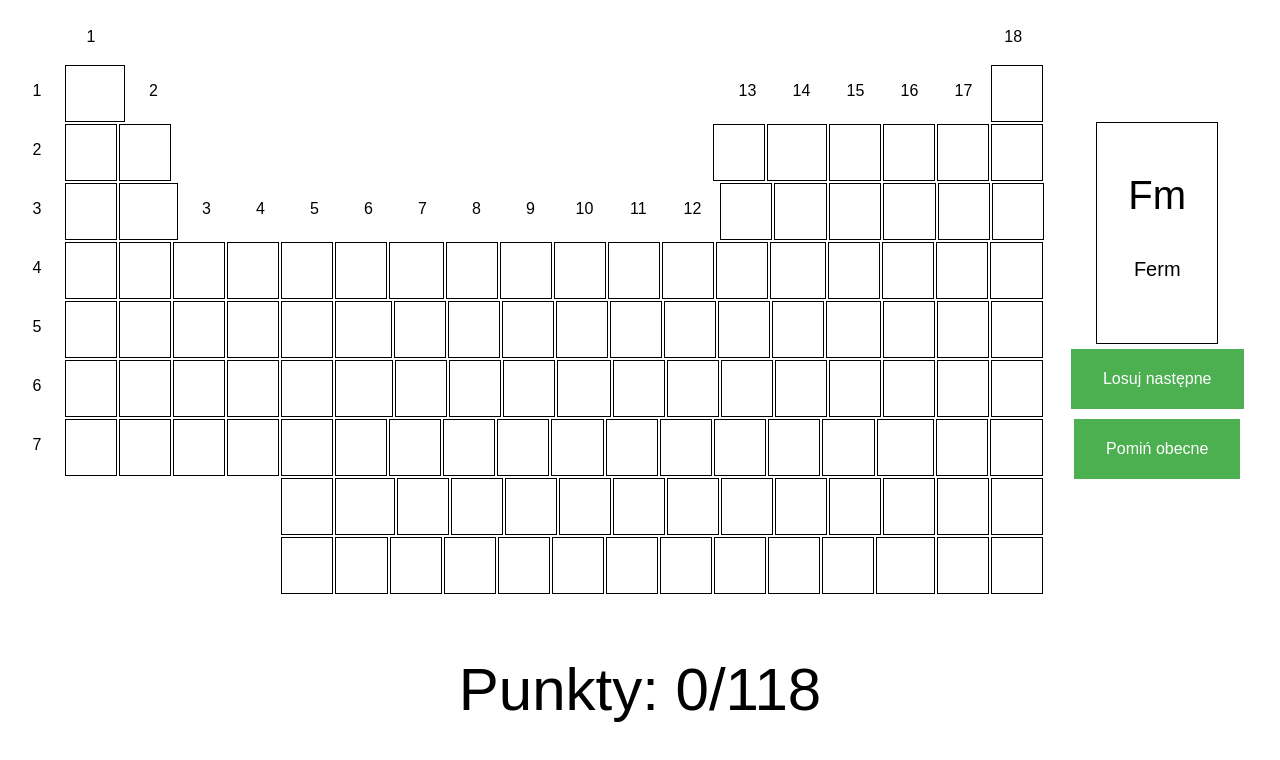
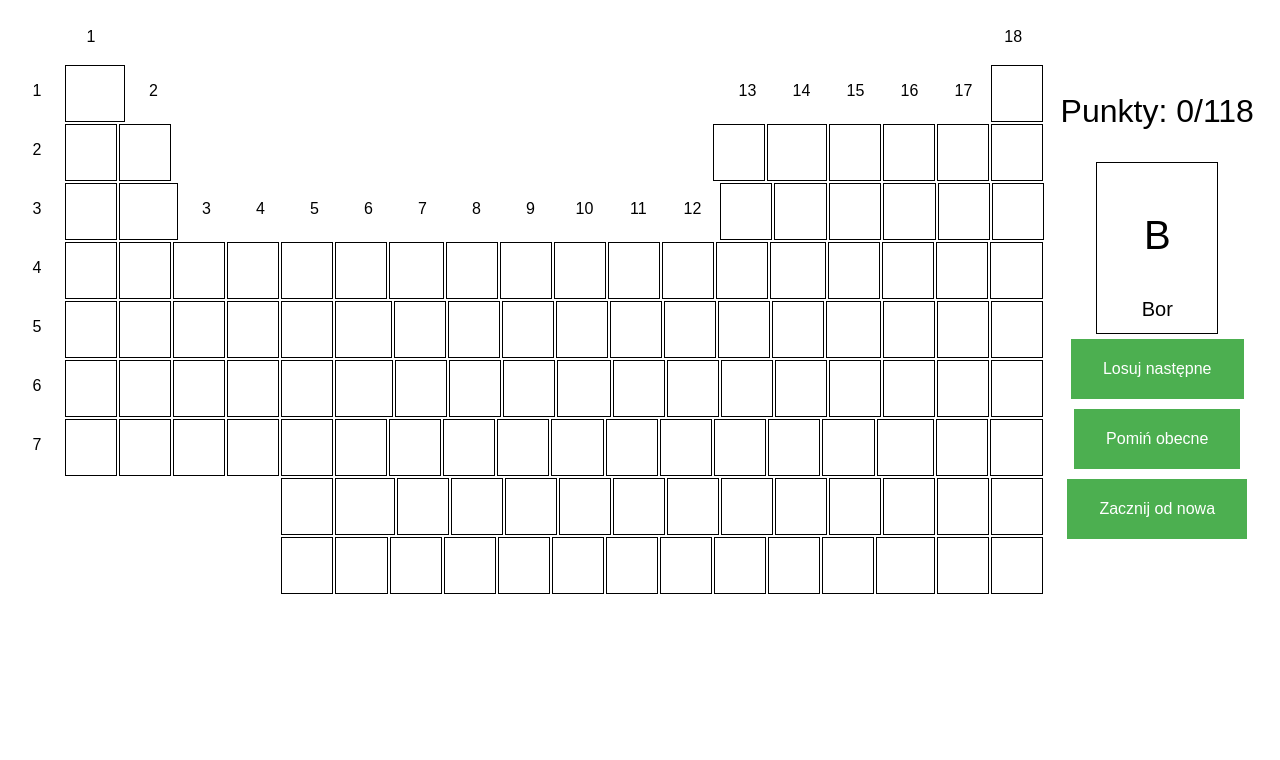
Before and after one commit to kkapitan/mendelmory, a React (Create React App) app: page / in a window 1280 px wide. Shown: the top 760 px of the page. Built offline with nearby package versions, Linux system fonts and the light colour scheme.

Commit message:
Better layout

```diff
--- a/src/App.css
+++ b/src/App.css
@@ -8,7 +8,6 @@
   display: flex;
   flex: 3;
   flex-direction: column;
-  /* background-color: navajowhite; */
 }
 
 .periodic-table-period {
@@ -64,12 +63,10 @@
   display: flex;
   flex-direction: column;
   padding: 10px;
-  /* background-color: goldenrod; */
 }
 
 .game-periodic-container {
   display: flex;
-  /* background-color: goldenrod; */
   align-items: center;
 }
 
@@ -79,12 +76,13 @@
   justify-content: center;
   flex-direction: column;
   padding: 10px;
-  /* background-color: greenyellow; */
   align-items: center;
 }
 
+/* Game hud */
+
 .game-current-element {
-  height: 200px;
+  height: 150px;
   border: 1px solid black;
   padding: 10px;
   width: 100px;
@@ -106,8 +104,6 @@
   background-color: #4caf50;
 }
 
-/* Score */
-
 .game-score {
-  font-size: 60px;
+  font-size: 32px;
 }
--- a/src/components/gameBoard.js
+++ b/src/components/gameBoard.js
@@ -23,19 +23,23 @@ const initialBoardState = periodicTable => {
   return boardState;
 };
 
+const initialGameState = ({ allElements, periodicTable }) => {
+  const elements = shuffle([...allElements]);
+
+  return {
+    elements,
+    score: 0,
+    boardState: initialBoardState(periodicTable),
+    maxScore: allElements.length,
+    finished: false
+  };
+};
+
 export default class GameBoard extends React.Component {
   constructor({ allElements, periodicTable }) {
     super();
 
-    const elements = shuffle(allElements);
-
-    this.state = {
-      elements,
-      score: 0,
-      boardState: initialBoardState(periodicTable),
-      maxScore: allElements.length,
-      finished: false
-    };
+    this.state = initialGameState({ allElements, periodicTable });
   }
 
   onElementSelected(periodIdx, groupIdx) {
@@ -100,6 +104,12 @@ export default class GameBoard extends React.Component {
     this.setState({ elements });
   }
 
+  restart(e) {
+    e.preventDefault();
+    const initialState = initialGameState(this.props);
+    this.setState(initialState);
+  }
+
   render() {
     return (
       <div className="game-container">
@@ -111,6 +121,11 @@ export default class GameBoard extends React.Component {
             onElementSelected={this.onElementSelected.bind(this)}
           />
           <div className="game-hud-container">
+            <div className="game-score-container">
+              <p className="game-score">
+                {"Punkty: " + this.state.score + "/" + this.state.maxScore}
+              </p>
+            </div>
             <div className="game-current-element">
               <p className="game-current-element-symbol">
                 {this.currentElement().symbol}
@@ -125,14 +140,10 @@ export default class GameBoard extends React.Component {
             <div className="game-action-button" onClick={e => this.skipOne(e)}>
               <p>Pomiń obecne</p>
             </div>
+            <div className="game-action-button" onClick={e => this.restart(e)}>
+              <p>Zacznij od nowa</p>
+            </div>
           </div>
-        </div>
-        <div className="game-score-container">
-          <p className="game-score">
-            {this.state.finished
-              ? "Koniec gry. Odśwież aby rozpocząć ponownie."
-              : "Punkty: " + this.state.score + "/" + this.state.maxScore}
-          </p>
         </div>
       </div>
     );
```
